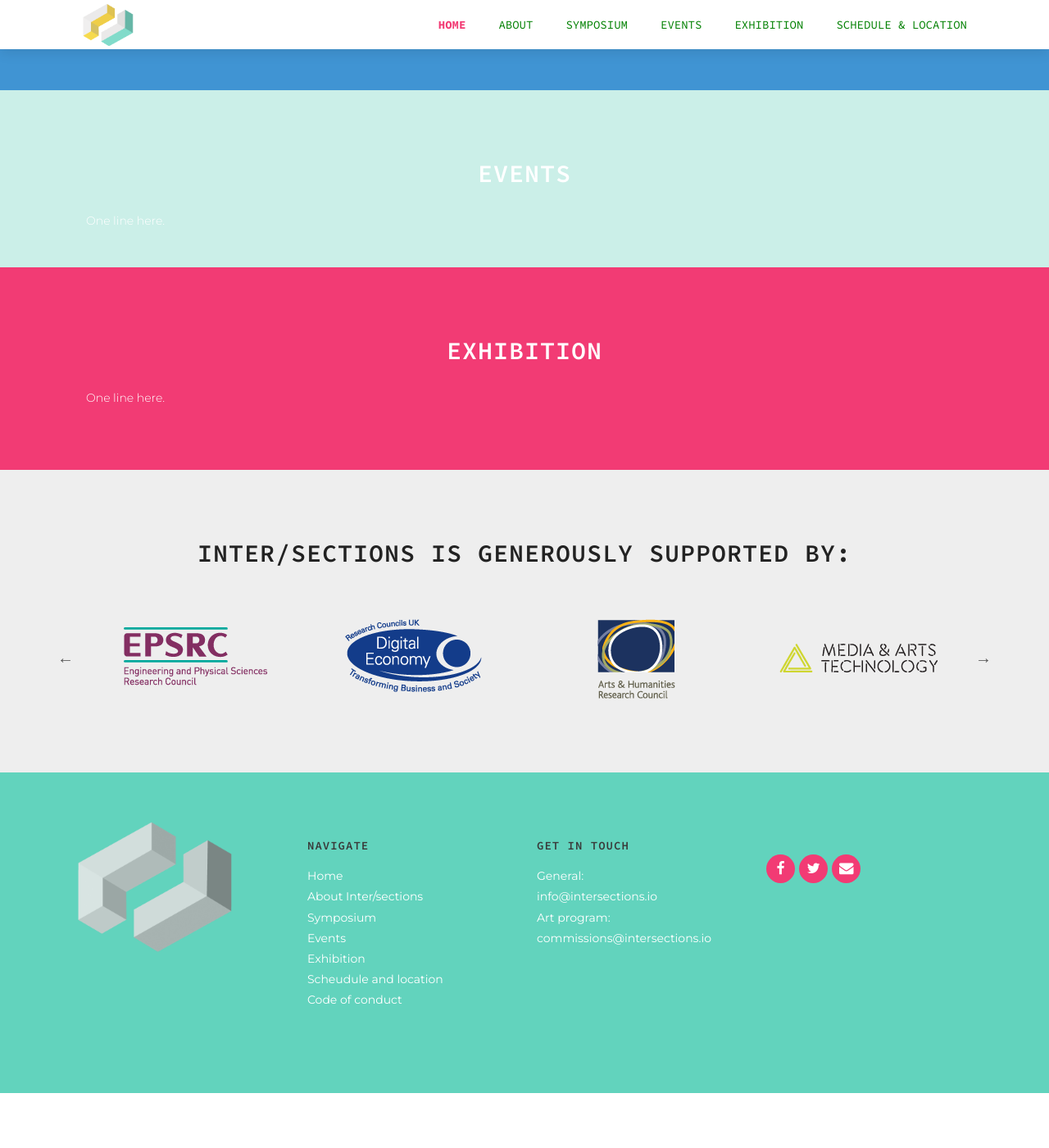
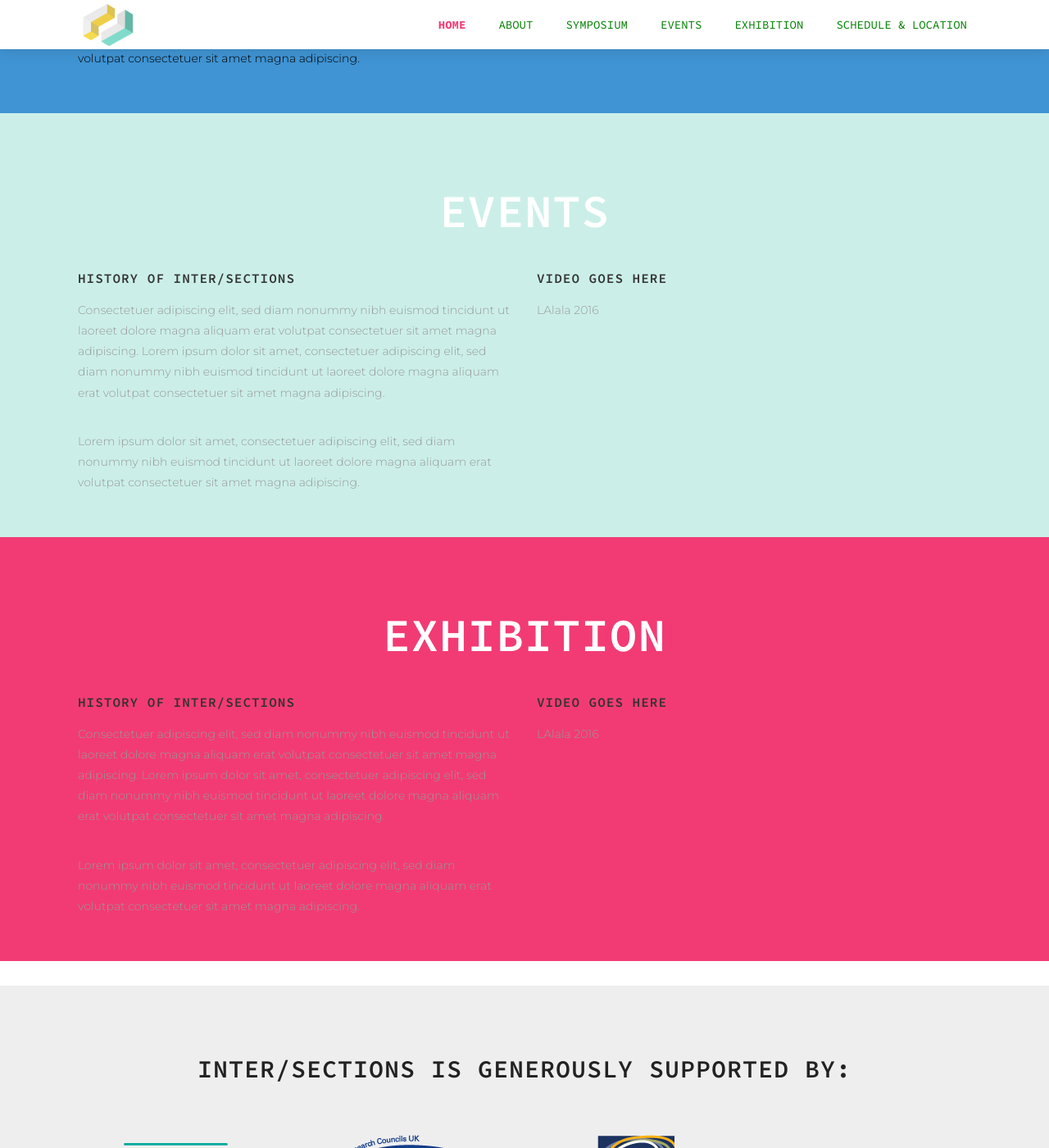
Before and after one commit to disastrid/intersections_redux, a Jekyll site: the page built from index.html, in a window 1280 px wide and 1400 px high, scrolled down 1608 px. Shown: the whole window at 82% size. Built offline with Jekyll 4.4.1, drawn with Linux system fonts in a browser that asks for light colours; before the commit the page ends 2941 px from its top, so only the background shows below that.

Commit message:
Fixed margins for sections on the front page. Still in progress.

```diff
--- a/index.html
+++ b/index.html
@@ -5,12 +5,12 @@
 ---
 
 
-<div class='full parallax' style='background-image: url(images/@stock/about-us.jpg); color: #fff;'>
+<div class='full parallax' style='background-image: url(images/headers/lights.jpg); color: #fff;'>
   <div class='row index_page'>
-      <img src='images/logo_landscape.png'>
+      <img src='images/logo-white.png' class="header-image">
+  </div>
     <div class='twelve columns'>
       {% include section-header.html title="September 3-8, 2017" color="#fff" tagline="" class="big" %}
-    </div>
     </div>
   <div class='four spacing'></div>
 </div>
@@ -29,40 +29,20 @@
       <!-- <h3>inter/sections 2017</h3> -->
       <p class="header-line">Following the rise of unprecedented activism and political protests in the past year, Inter/sections 2017 explores how artists and technologists use different networks, databases, and systems to raise awareness of ethical and political issues around technologies.</p>
       <p>Through a week-long programme of interactive artwork, we will engage with topics ranging from the ethics of data privacy to the political effects of social media. Free workshops and talks with artists and technology activists will question how current political systems impact evolving technologies and introduce ways that technology can subvert them.</p>
-
     </div>
-   <!--  <div class='medium-6 columns'>
-      <h3>Our skills</h3>
-      <div class='mod modBarGraph'>
-        <ul class='bars'>
-          {% for skill in page.skills %}
-            <li>
-              <h4 style=''>
-                {{skill.title}}large
-                <strong>{{skill.percentage}}%</strong>
-              </h4>
-              <p class='highlighted' data-percent='{{skill.percentage}}'></p>
-            </li>
-          {% endfor %}
-        </ul>
-      </div>
-    </div> -->
   </div>
 </div>
 
 <div class='full front-page-section symposium'>
   <div class='row'>
     <div class="large-12 columns">
-
       <div class='row'>
         <div class='twelve columns'>
           {% include section-header.html title="Symposium" color="#fff" tagline="" class="big" %}
         </div>
       </div>
     </div>
-
-<div class='full'>
-  <div class='row'>
+    <!-- Start the two columns of content: -->
     <div class='medium-6 columns'>
       <h3>History of Inter/sections</h3>
       <p>Consectetuer adipiscing elit, sed diam nonummy nibh euismod tincidunt ut laoreet dolore magna aliquam erat volutpat consectetuer sit amet magna adipiscing. Lorem ipsum dolor sit amet, consectetuer adipiscing elit, sed diam nonummy nibh euismod tincidunt ut laoreet dolore magna aliquam erat volutpat consectetuer sit amet magna adipiscing.</p>
@@ -72,12 +52,58 @@
       <h3>Video goes here</h3>
       <p>LAlala 2016</p>
     </div>
+    <!-- End two content columns -->
+  </div><!-- end row -->
+</div><!-- end full front-page-section symposium -->
+
+
+<div class='full front-page-section events'>
+  <div class='row'>
+    <div class="large-12 columns">
+      <div class='row'>
+        <div class='twelve columns'>
+          {% include section-header.html title="Events" color="#fff" tagline="" class="big" %}
         </div>
       </div>
     </div>
+    <!-- Start the two columns of content: -->
+    <div class='medium-6 columns'>
+      <h3>History of Inter/sections</h3>
+      <p>Consectetuer adipiscing elit, sed diam nonummy nibh euismod tincidunt ut laoreet dolore magna aliquam erat volutpat consectetuer sit amet magna adipiscing. Lorem ipsum dolor sit amet, consectetuer adipiscing elit, sed diam nonummy nibh euismod tincidunt ut laoreet dolore magna aliquam erat volutpat consectetuer sit amet magna adipiscing.</p>
+      <p>Lorem ipsum dolor sit amet, consectetuer adipiscing elit, sed diam nonummy nibh euismod tincidunt ut laoreet dolore magna aliquam erat volutpat consectetuer sit amet magna adipiscing.</p>
     </div>
+    <div class='medium-6 columns'>
+      <h3>Video goes here</h3>
+      <p>LAlala 2016</p>
+    </div>
+    <!-- End two content columns -->
+  </div><!-- end row -->
+</div><!-- end full front-page-section symposium -->
 
-<div class='full front-page-section events'>
+<div class='full front-page-section exhibition'>
+  <div class='row'>
+    <div class="large-12 columns">
+      <div class='row'>
+        <div class='twelve columns'>
+          {% include section-header.html title="Exhibition" color="#fff" tagline="" class="big" %}
+        </div>
+      </div>
+    </div>
+    <!-- Start the two columns of content: -->
+    <div class='medium-6 columns'>
+      <h3>History of Inter/sections</h3>
+      <p>Consectetuer adipiscing elit, sed diam nonummy nibh euismod tincidunt ut laoreet dolore magna aliquam erat volutpat consectetuer sit amet magna adipiscing. Lorem ipsum dolor sit amet, consectetuer adipiscing elit, sed diam nonummy nibh euismod tincidunt ut laoreet dolore magna aliquam erat volutpat consectetuer sit amet magna adipiscing.</p>
+      <p>Lorem ipsum dolor sit amet, consectetuer adipiscing elit, sed diam nonummy nibh euismod tincidunt ut laoreet dolore magna aliquam erat volutpat consectetuer sit amet magna adipiscing.</p>
+    </div>
+    <div class='medium-6 columns'>
+      <h3>Video goes here</h3>
+      <p>LAlala 2016</p>
+    </div>
+    <!-- End two content columns -->
+  </div><!-- end row -->
+</div><!-- end full front-page-section symposium -->
+
+<!-- <div class='full front-page-section events'>
   <div class='row' >
   <div class="large-12 columns">
   <h2 style="text-align: center; size: 6em; color: white">Events</h2>
@@ -91,7 +117,7 @@
   <h2 style="text-align: center; size: 6em; color: white">Exhibition</h2>
     <p style="size: 2.5em; color: white; padding: 10px;">One line here.</p>
     </div>
-</div>
+</div> -->
 
 
 <!-- <div class='full'>
```
Lines whose indentation alone changed are shown as unchanged.
